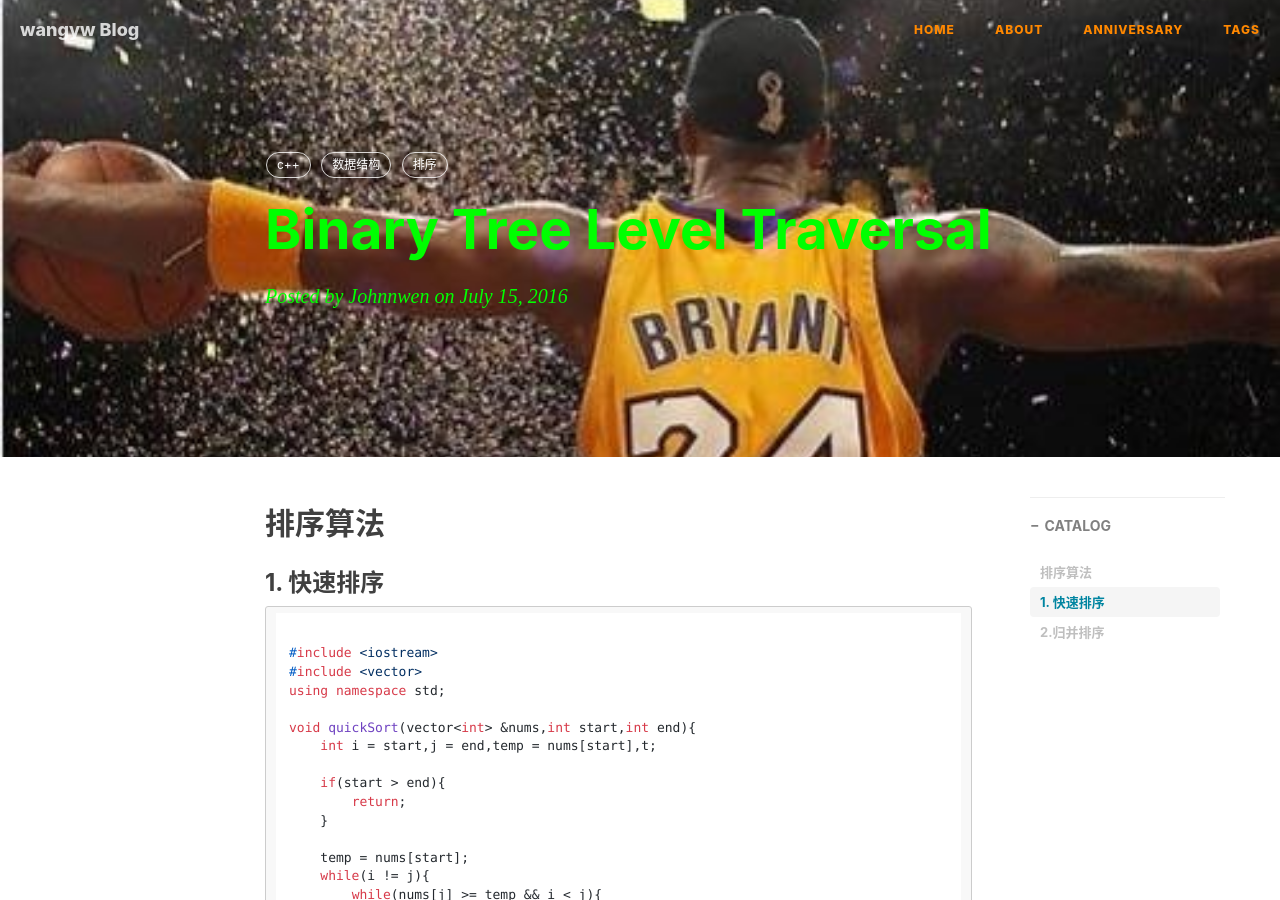
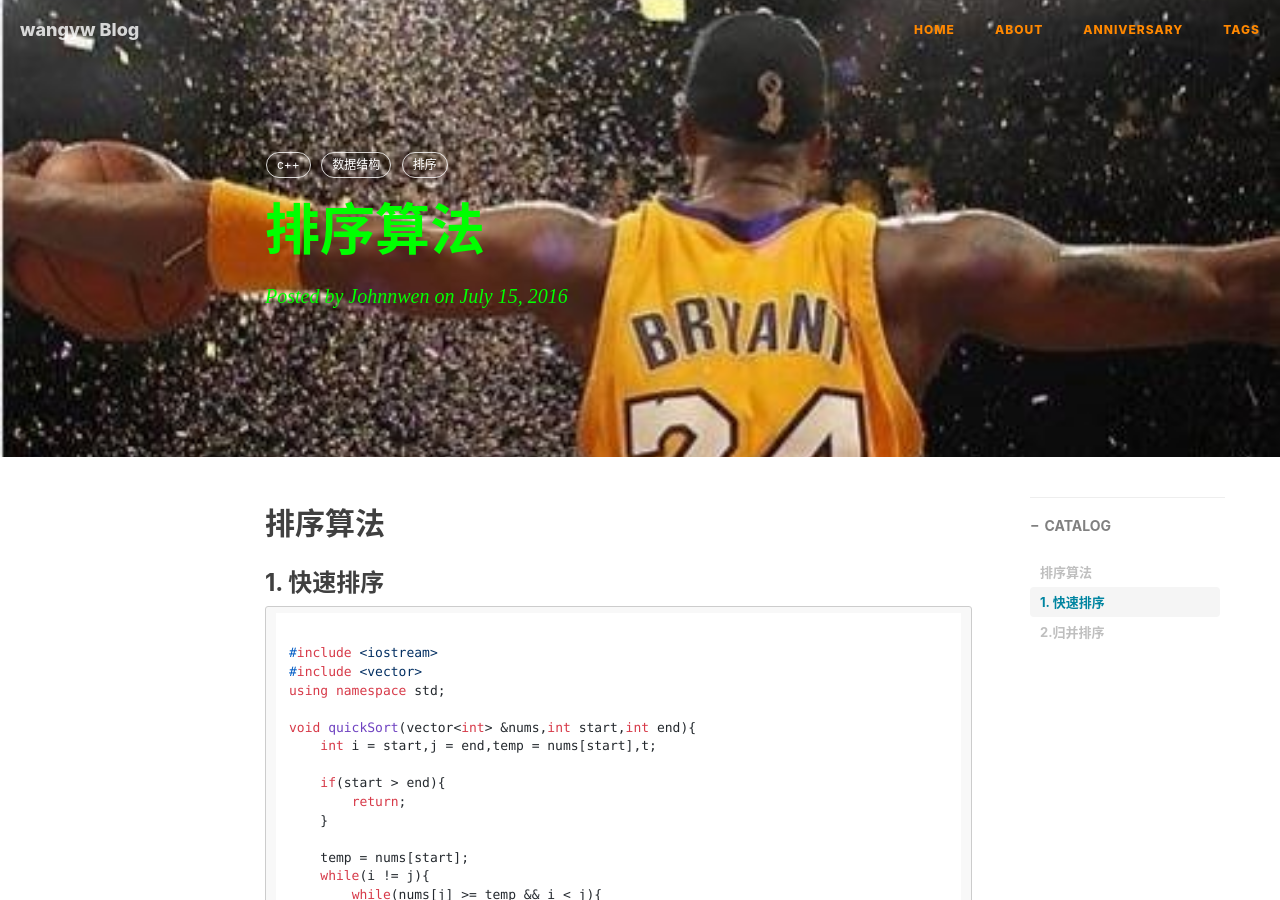
Before and after one commit to johnnwyw/johnnwyw.github.io, a Jekyll site: the page built from _posts/2016-07-15-sort question.markdown, in a window 1280 px wide and 900 px high. Built offline with Jekyll 4.4.1, drawn with Linux system fonts in a browser that asks for light colours; nearby versions of some CDN libraries; comment, search, counter and statistics services are not loaded.

Commit message:
sort qestion

```diff
--- a/_posts/2016-07-15-sort question.markdown
+++ b/_posts/2016-07-15-sort question.markdown
@@ -1,6 +1,6 @@
 ---
 layout:     post
-title:      "Binary Tree Level Traversal "
+title:      "排序算法"
 subtitle:   "  "
 date:       2016-07-15 09:00:00
 author:     "Johnnwen"
```
